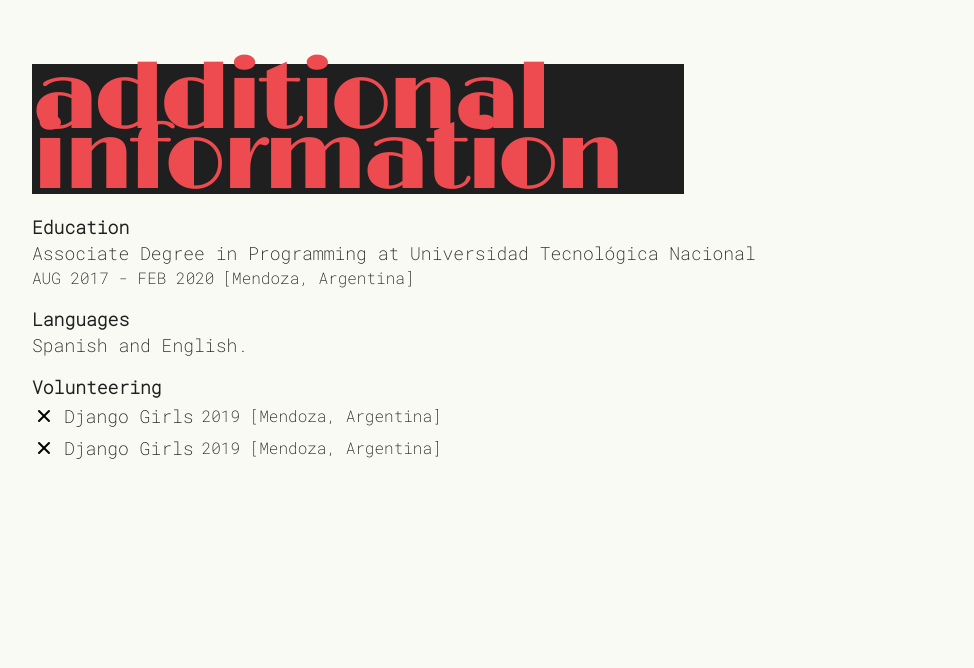
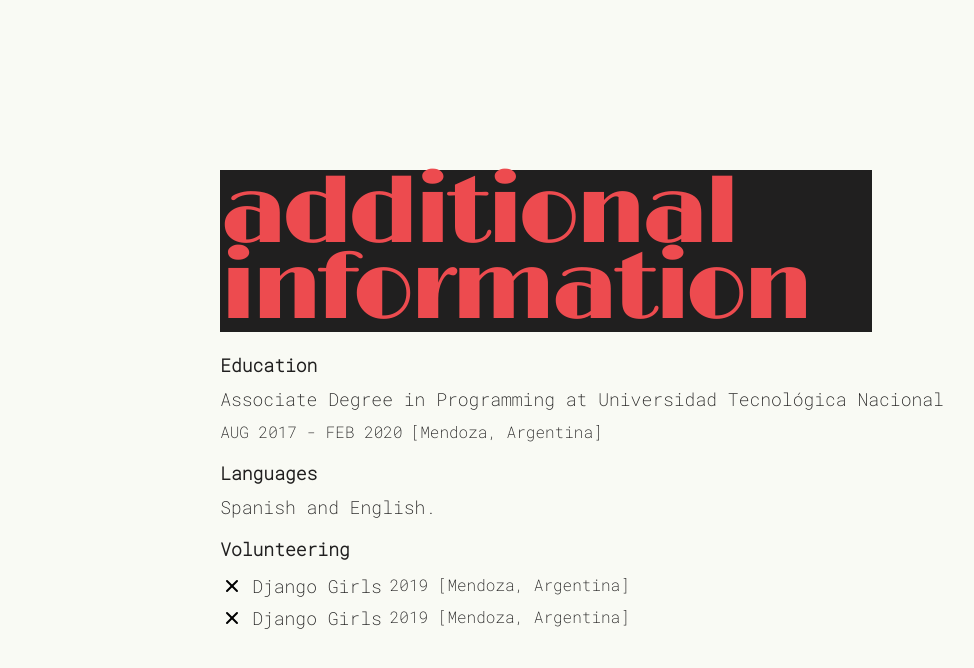
Before and after one commit to zetadeceleste/portfolio-ui, a Next.js app: page /additional-information in a window 1280 px wide. Shown: the top 668 px of the page, without its empty margins (58-1032 px from the left). Built offline with nearby package versions, Linux system fonts and the light colour scheme.

Commit message:
Fix styles / Change naming / Fix typo / Code refactor

```diff
--- a/components/common/List/Item/index.tsx
+++ b/components/common/List/Item/index.tsx
@@ -1,18 +1,26 @@
 import FlexWrapper from '../../FlexWrapper'
 import Icon from '../../Icon'
 import { ItemType } from '../types'
+
+import { useWindowSize } from '@/utils/window'
 
 const Item = ({
   text,
   label,
   iconName = 'start',
   variant = false,
-}: ItemType) => (
+}: ItemType) => {
+  const { width } = useWindowSize()
+
+  return (
     <FlexWrapper flexDirection="row" alignItems="center">
       <Icon name={iconName} variant={variant} />
+      <FlexWrapper flexDirection={width <= 728 ? 'column' : 'row'}>
         <p>{text}</p>
         <span>{label}</span>
       </FlexWrapper>
+    </FlexWrapper>
   )
+}
 
 export default Item
--- a/components/common/List/index.tsx
+++ b/components/common/List/index.tsx
@@ -14,7 +14,7 @@
 }
 
 const List = ({ data, title, variant = false, divided = false }: Props) => (
-  <FlexWrapper>
+  <FlexWrapper gap="small">
     {title && <h3>{title}</h3>}
     <ul className={`${styles.list} ${divided ? styles.divided : ''}`}>
       {data.map(({ text, link, label, iconName }, index) => (
--- /dev/null
+++ b/layouts/MainLayout/index.tsx
@@ -0,0 +1,7 @@
+interface Props {
+  children: React.ReactNode
+}
+
+const MainLayout = ({ children }: Props) => children
+
+export default MainLayout
--- a/pages/_app.tsx
+++ b/pages/_app.tsx
@@ -1,19 +1,19 @@
 import type { AppProps } from 'next/app'
 import Head from 'next/head'
 
-import RootLayout from '../layouts/RootLayout'
+import MainLayout from '../layouts/MainLayout'
 
 import '../styles/main.css'
 
-const App = ({ Component, pageProps }: AppProps) => (
+const MyApp = ({ Component, pageProps }: AppProps) => (
   <>
     <Head>
       <meta name="viewport" content="width=device-width, initial-scale=1" />
     </Head>
-    <RootLayout>
+    <MainLayout>
       <Component {...pageProps} />
-    </RootLayout>
+    </MainLayout>
   </>
 )
 
-export default App
+export default MyApp
--- a/pages/_document.tsx
+++ b/pages/_document.tsx
@@ -14,7 +14,7 @@
           <link rel="apple-touch-icon" href="/logo192.png" />
           <link rel="manifest" href="/manifest.json" />
         </Head>
-        <body lang="en" className="body">
+        <body className="body">
           <Main />
           <NextScript />
         </body>
--- a/pages/additional-information/additional-information.module.css
+++ /dev/null
@@ -1,4 +0,0 @@
-.additional-information-container {
-  grid-template-rows: auto 1fr;
-  justify-content: flex-start;
-}
--- a/pages/additional-information/index.tsx
+++ b/pages/additional-information/index.tsx
@@ -1,19 +1,21 @@
 import Head from 'next/head'
-
-import styles from './additional-information.module.css'
 
 import Container from '@/components/common/Container'
 import FlexWrapper from '@/components/common/FlexWrapper'
 import Headline from '@/components/common/Headline'
 import List from '@/components/common/List'
+import { useWindowSize } from '@/utils/window'
 
-const AdditionalInformationPage = () => (
+const AdditionalInformationPage = () => {
+  const { width } = useWindowSize()
+
+  return (
     <>
       <Head>
         <title>Celeste Zapata | Education, languages & volunteering</title>
       </Head>
-    <Container className={styles['additional-information-container']}>
-      <FlexWrapper alignSelf="start" gap="medium">
+      <Container>
+        <FlexWrapper gap="medium">
           <Headline
             title={
               <>
@@ -23,24 +25,23 @@
             highlighted
           />
           <FlexWrapper gap="medium">
-          <FlexWrapper>
+            <FlexWrapper gap="small">
               <h3>Education</h3>
               <p>
                 Associate Degree in Programming at Universidad Tecnológica
                 Nacional
               </p>
-            <FlexWrapper flexDirection="row">
+              <FlexWrapper flexDirection={width <= 768 ? 'column' : 'row'}>
                 <span>AUG 2017 - FEB 2020</span>
                 <span>[Mendoza, Argentina]</span>
               </FlexWrapper>
             </FlexWrapper>
-          <FlexWrapper>
+            <FlexWrapper gap="small">
               <h3>Languages</h3>
               <p>Spanish and English.</p>
             </FlexWrapper>
-          <FlexWrapper>
-            <h3>Volunteering</h3>
             <List
+              title="Volunteering"
               data={[
                 { text: 'Django Girls', label: '2019 [Mendoza, Argentina]' },
                 { text: 'Django Girls', label: '2019 [Mendoza, Argentina]' },
@@ -48,9 +49,9 @@
             />
           </FlexWrapper>
         </FlexWrapper>
-      </FlexWrapper>
       </Container>
     </>
   )
+}
 
 export default AdditionalInformationPage
--- a/styles/typography.css
+++ b/styles/typography.css
@@ -10,7 +10,7 @@
 
 h1 {
   font-family: var(--font-headline);
-  font-size: 5rem;
+  font-size: 4.5rem;
   letter-spacing: -0.25rem;
   line-height: 3rem;
 
@@ -55,9 +55,9 @@
 
 @media all and (width >= 768px) {
   h1 {
-    font-size: 5.5rem;
+    font-size: 5.25rem;
     letter-spacing: -0.25rem;
-    line-height: 3.25rem;
+    line-height: 4.25rem;
 
     &.bigger {
       font-size: 6.5rem;
@@ -73,7 +73,7 @@
 @media all and (width >= 1024px) {
   h1 {
     font-size: 6rem;
-    line-height: 3.75rem;
+    line-height: 4.75rem;
 
     &.bigger {
       font-size: 7.25rem;
```
Also changed, not shown: layouts/RootLayout/index.tsx (deleted, +0 -7 lines). Lines whose indentation alone changed are shown as unchanged.
